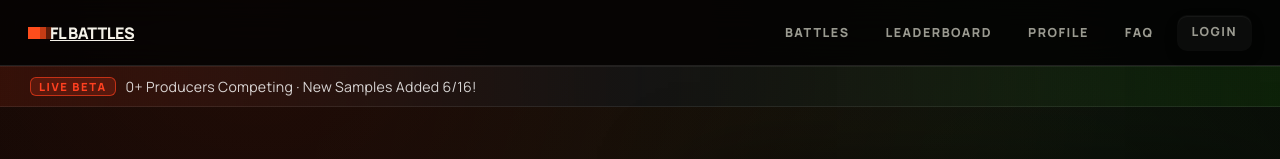
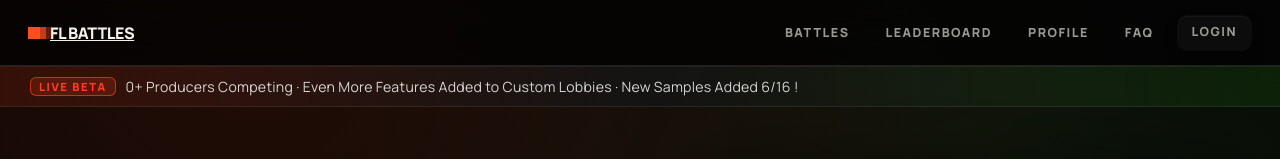
Before and after one commit to itsAvester/FLBattles, a Next.js app: page / in a window 1280 px wide. Shown: the top 159 px of the page. Built offline with nearby package versions, Linux system fonts and the light colour scheme; no server answers; the database is empty.

Commit message:
Updated banner news

```diff
--- a/app/layout.tsx
+++ b/app/layout.tsx
@@ -23,7 +23,7 @@ export default function RootLayout({ children }: { children: ReactNode }) {
         <NavBar />
         <div className="beta-banner">
   <span className="beta-pill">LIVE BETA</span>
-  <span><RegisteredProducerCount suffix="+ Producers" /> Competing · New Samples Added 6/16!</span>
+  <span><RegisteredProducerCount suffix="+ Producers" /> Competing · Even More Features Added to Custom Lobbies · New Samples Added 6/16 !</span>
 </div>
         <main className="page">{children}</main>
         <Analytics />
```
